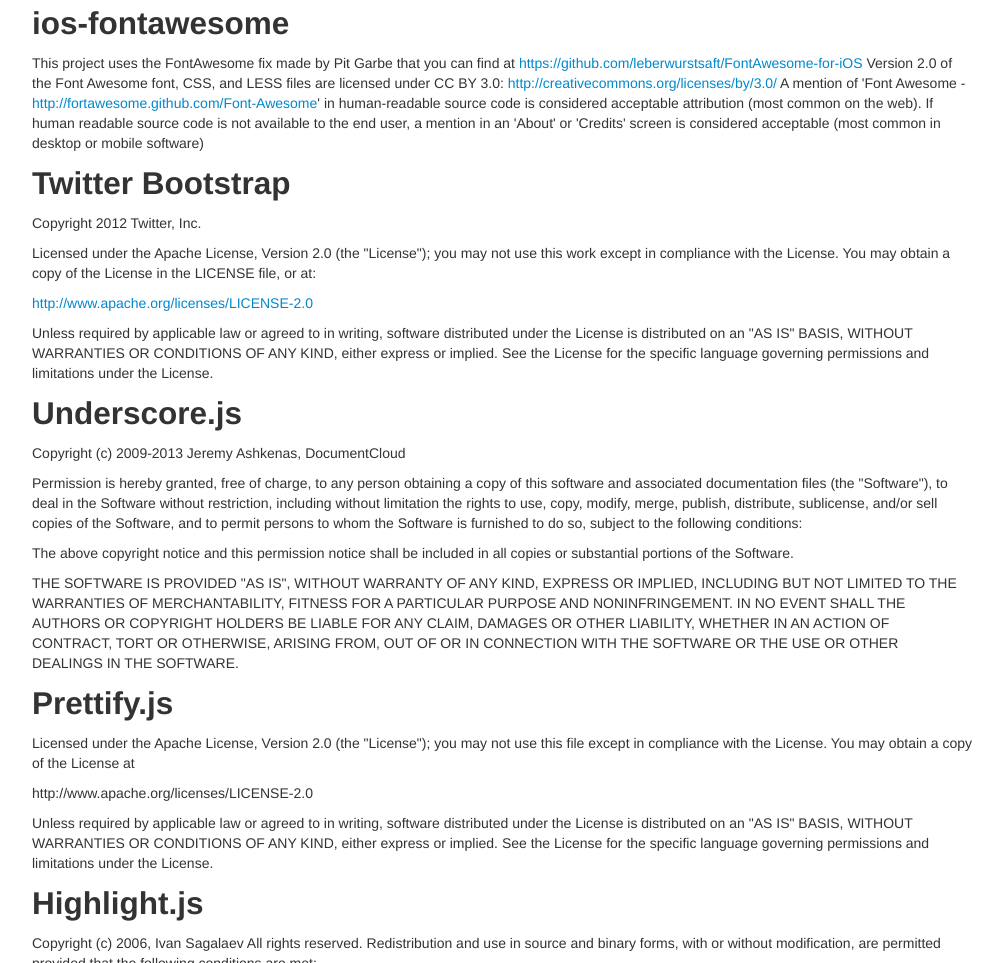
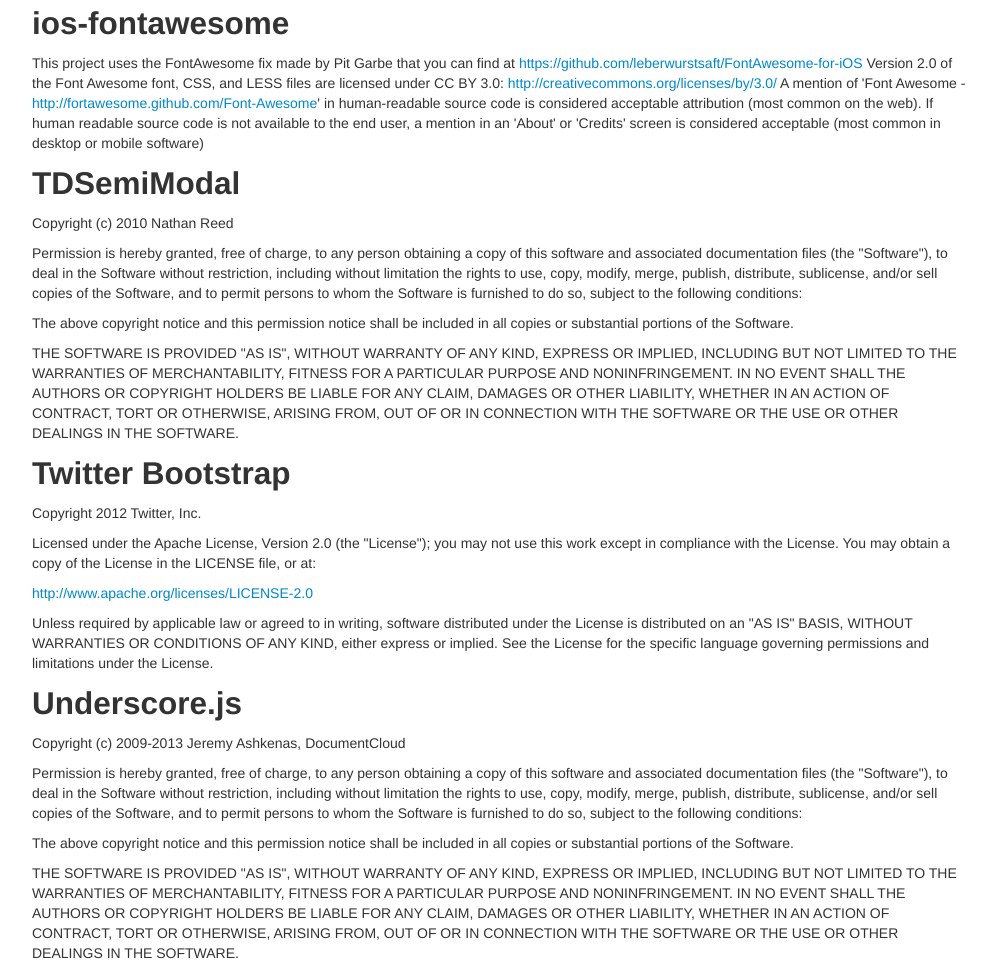
Before and after one commit to trivektor/Gitos-iPad, a plain HTML site: page Gitos-iPad/Html/attributions.html in a window 1280 px wide. Shown: the part 2967-3930 px from the top of the page, without its empty margins (138-1141 px from the left). Drawn offline with Linux system fonts and the light colour scheme.

Commit message:
update attributions

```diff
--- a/Gitos-iPad/Html/attributions.html
+++ b/Gitos-iPad/Html/attributions.html
@@ -263,6 +263,34 @@
             </section>
 
             <section>
+                <h2>TDSemiModal</h2>
+                <p>
+                Copyright (c) 2010 Nathan Reed
+                </p>
+                <p>
+                Permission is hereby granted, free of charge, to any person obtaining a copy
+                of this software and associated documentation files (the "Software"), to deal
+                in the Software without restriction, including without limitation the rights
+                to use, copy, modify, merge, publish, distribute, sublicense, and/or sell
+                copies of the Software, and to permit persons to whom the Software is
+                furnished to do so, subject to the following conditions:
+                </p>
+                <p>
+                The above copyright notice and this permission notice shall be included in
+                all copies or substantial portions of the Software.
+                </p>
+                <p>
+                THE SOFTWARE IS PROVIDED "AS IS", WITHOUT WARRANTY OF ANY KIND, EXPRESS OR
+                IMPLIED, INCLUDING BUT NOT LIMITED TO THE WARRANTIES OF MERCHANTABILITY,
+                FITNESS FOR A PARTICULAR PURPOSE AND NONINFRINGEMENT. IN NO EVENT SHALL THE
+                AUTHORS OR COPYRIGHT HOLDERS BE LIABLE FOR ANY CLAIM, DAMAGES OR OTHER
+                LIABILITY, WHETHER IN AN ACTION OF CONTRACT, TORT OR OTHERWISE, ARISING FROM,
+                OUT OF OR IN CONNECTION WITH THE SOFTWARE OR THE USE OR OTHER DEALINGS IN
+                THE SOFTWARE.
+                </p>
+            </section>
+
+            <section>
                 <h2>Twitter Bootstrap</h2>
                 <p>
                 Copyright 2012 Twitter, Inc.
```
